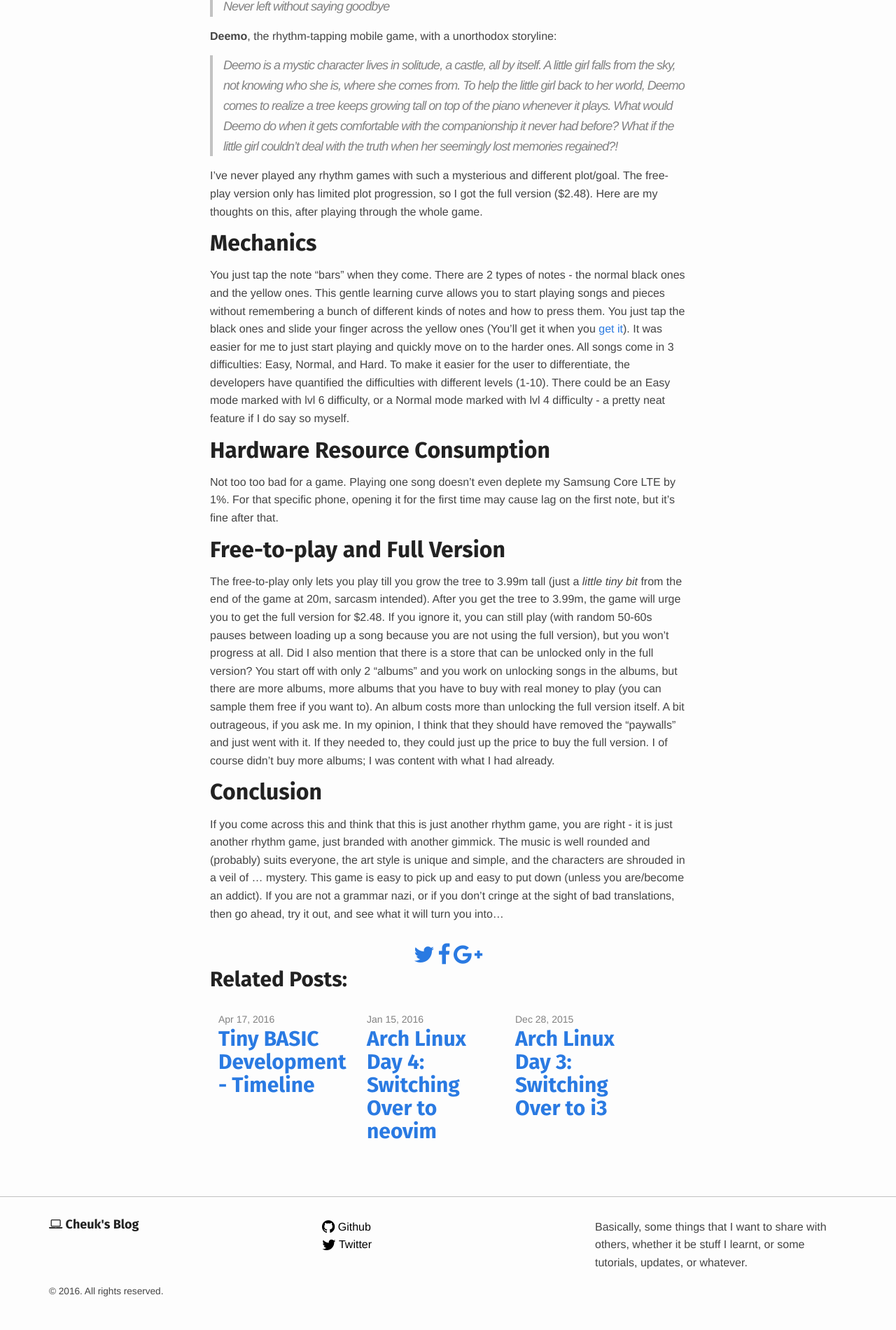
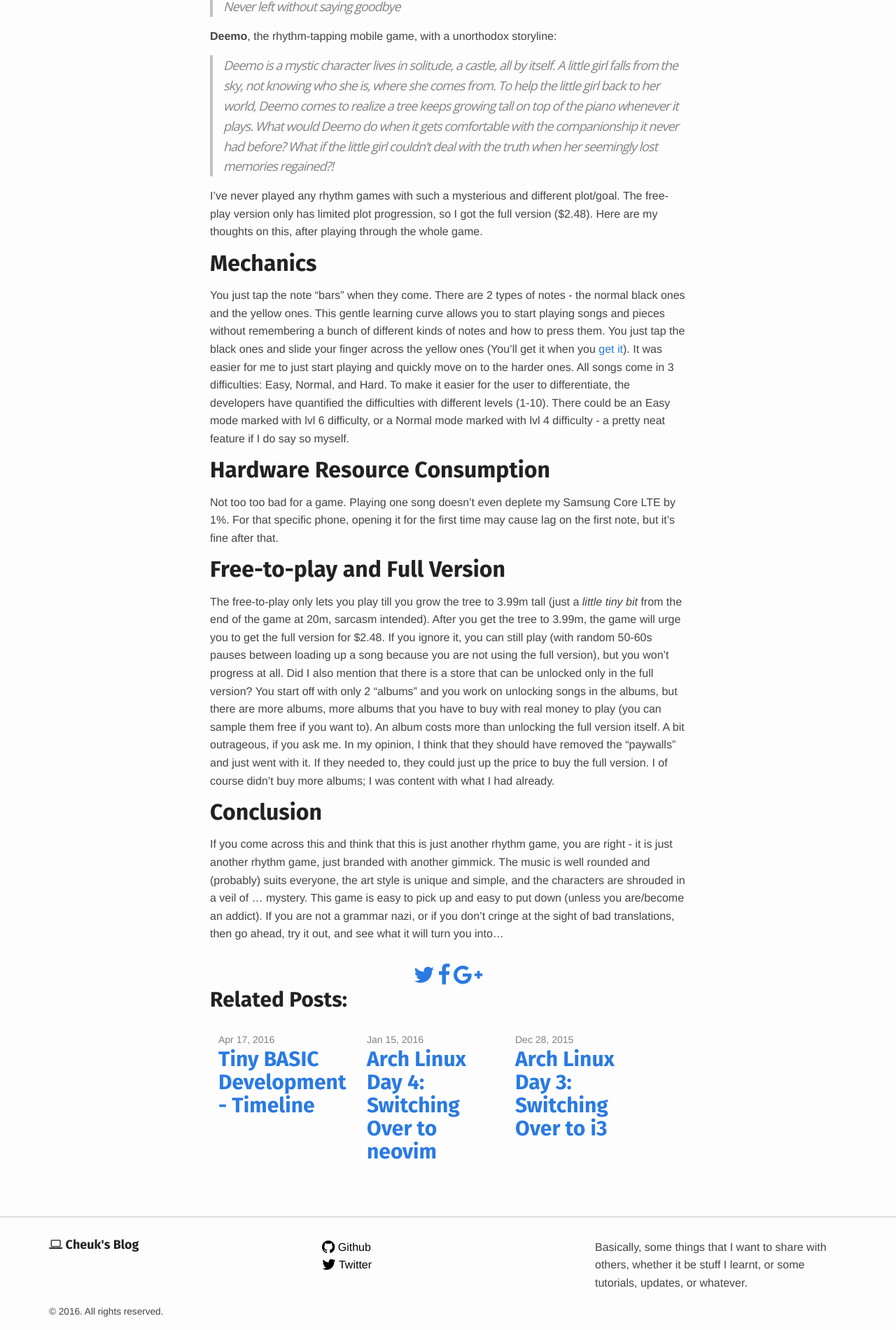
Before and after one commit to chuck-sys/personal-site, a Jekyll site: the page built from _posts/2015-05-03-review-deemo.md, in a window 1280 px wide. Shown: the part 568-2468 px from the top of the page at 70% size. Built offline with Jekyll 4.4.1, drawn with Linux system fonts in a browser that asks for light colours; nearby versions of some CDN libraries; comment, search, counter and statistics services are not loaded.

Commit message:
Change fonts for blockquotes

```diff
--- a/_sass/_base.scss
+++ b/_sass/_base.scss
@@ -116,9 +116,14 @@
     font-size: 18px;
     letter-spacing: -1px;
     font-style: italic;
+    font-family: 'Open Sans', sans-serif;
 
     > :last-child {
         margin-bottom: 0;
+    }
+
+    a {
+        color: $grey-color-dark;
     }
 }
 
--- a/css/main.scss
+++ b/css/main.scss
@@ -21,6 +21,8 @@
     font-weight: bold;
     font-style: normal;
 }
+
+@import 'https://fonts.googleapis.com/css?family=Open+Sans';
 
 // Our variables
 $base-font-family: Helvetica, Arial, sans-serif;
```
